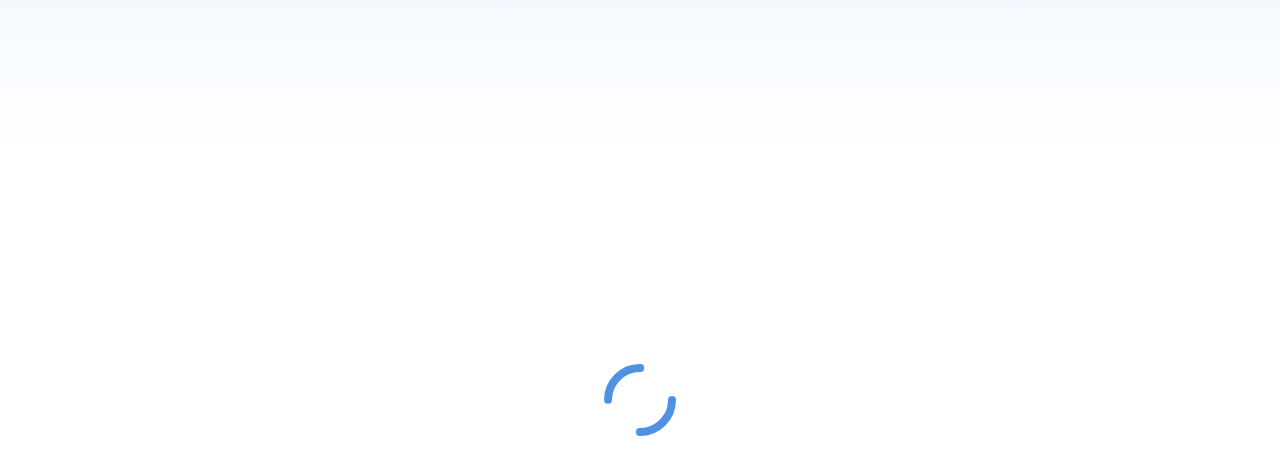
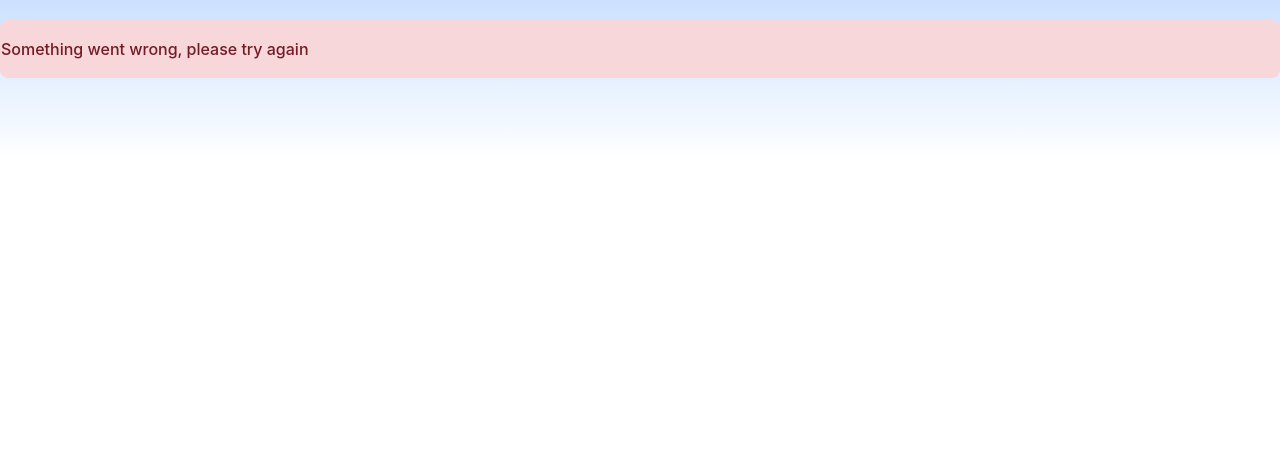
Before and after one commit to osuobiem/bwa-fe-cs, a React (Vite) app: page / in a window 1280 px wide. Shown: the top 474 px of the page. Built offline with nearby package versions, Linux system fonts and the light colour scheme.

Commit message:
add Error component

```diff
--- /dev/null
+++ b/src/components/Error/Error.tsx
@@ -0,0 +1,23 @@
+import {styled} from "styled-components";
+import {ERRORS} from "../../globals";
+
+const Container = styled.div`
+  color: #721c24;
+  background-color: #f8d7da;
+  border-color: #f5c6cb;
+  font-weight: 500;
+  padding: 1px;
+  border-radius: 8px;
+  margin: auto;
+  margin-top: 20px;
+`;
+
+export const Error = ({show}: {show: boolean}) => {
+  return show ? (
+    <Container>
+      <p>{ERRORS.GENERIC}</p>
+    </Container>
+  ) : (
+    <></>
+  );
+};
--- a/src/pages/Search/Search.tsx
+++ b/src/pages/Search/Search.tsx
@@ -1,9 +1,11 @@
 import {Loader} from "../../components/Loader/Loader";
+import {Error} from "../../components/Error/Error";
 
 export const Search = () => {
   return (
     <>
-      <Loader show={true} />
+      <Loader show={false} />
+      <Error show={true} />
     </>
   );
 };
```
